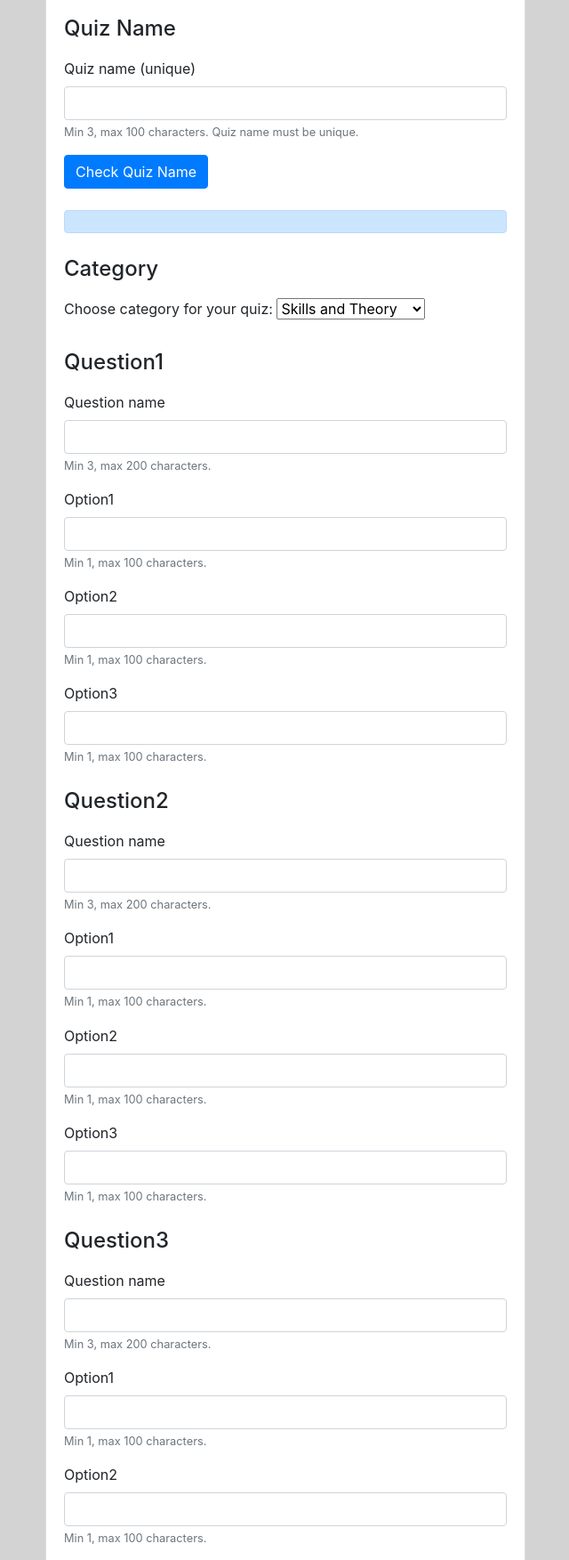
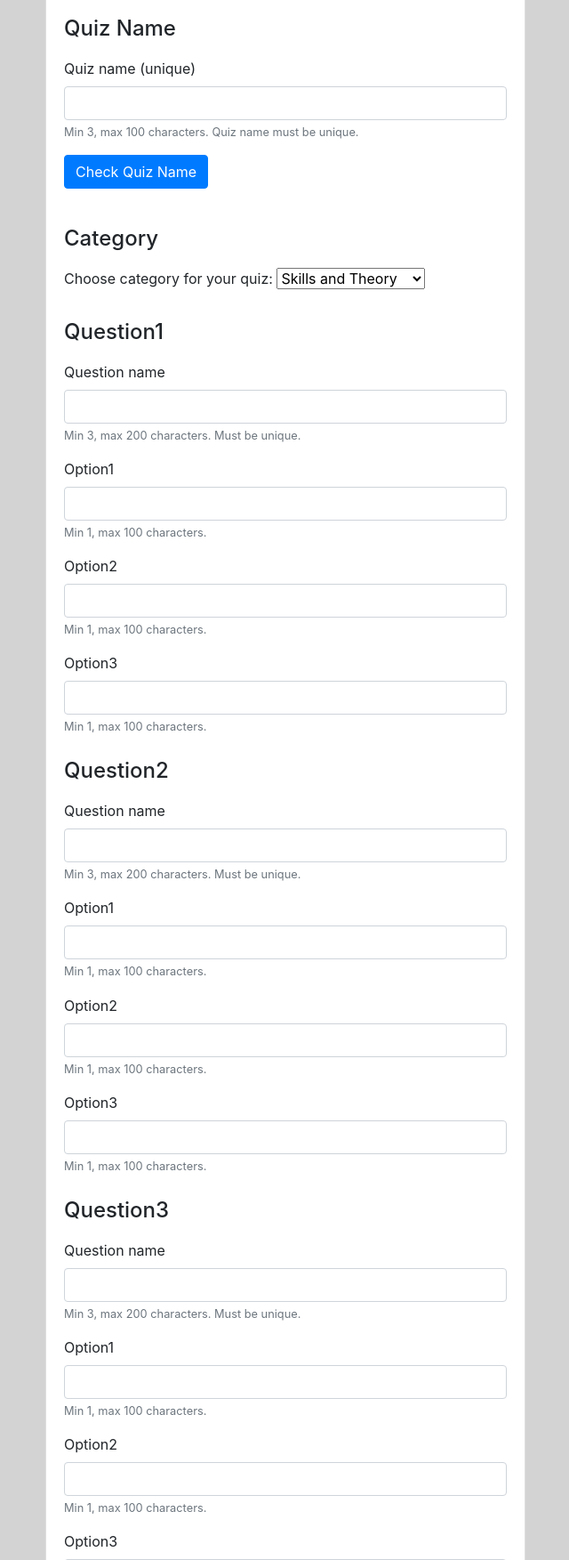
Before and after one commit to KooEeVee/24dbwebapp, a Flask app: page /newquiz in a window 1280 px wide. Shown: the part 406-2159 px from the top of the page at 89% size, without its empty margins (34-674 px from the left). Run offline with Flask 3, Linux system fonts and the light colour scheme; the visitor is signed in with stand-in values (Sample User, id 1).

Commit message:
add unique question validation

```diff
--- a/routes.py
+++ b/routes.py
@@ -112,37 +112,42 @@ def admin():
             option51=request.form["option51"]
             option52=request.form["option52"]
             option53=request.form["option53"]
-            quizzes.create_quiz(quizname, username)
-            quizid = quizzes.get_quizid(quizname)
-            quizzes.add_category(quizid, category)
-            quizzes.add_question(quizid, question1)
-            questionid = quizzes.get_questionid(question1)
-            quizzes.add_options(questionid, option11)
-            quizzes.add_options(questionid, option12)
-            quizzes.add_options(questionid, option13)
-            quizzes.add_question(quizid, question2)
-            questionid = quizzes.get_questionid(question2)
-            quizzes.add_options(questionid, option21)
-            quizzes.add_options(questionid, option22)
-            quizzes.add_options(questionid, option23)
-            quizzes.add_question(quizid, question3)
-            questionid = quizzes.get_questionid(question3)
-            quizzes.add_options(questionid, option31)
-            quizzes.add_options(questionid, option32)
-            quizzes.add_options(questionid, option33)
-            quizzes.add_question(quizid, question4)
-            questionid = quizzes.get_questionid(question4)
-            quizzes.add_options(questionid, option41)
-            quizzes.add_options(questionid, option42)
-            quizzes.add_options(questionid, option43)
-            quizzes.add_question(quizid, question5)
-            questionid = quizzes.get_questionid(question5)
-            quizzes.add_options(questionid, option51)
-            quizzes.add_options(questionid, option52)
-            quizzes.add_options(questionid, option53)
-            #username = session["username"]
-            dict_quizzes = quizzes.show_quizzes_toadmin(username)
-            return render_template("admin.html", dict_quizzes=dict_quizzes)
+            questions = [question1, question2, question3, question4, question5]
+            if len(questions) != len(set(questions)):
+                error = f"All questions must be unique, you can't have same question repeated in a quiz."
+                return render_template("newquiz.html", error=error)
+            else:
+                quizzes.create_quiz(quizname, username)
+                quizid = quizzes.get_quizid(quizname)
+                quizzes.add_category(quizid, category)
+                quizzes.add_question(quizid, question1)
+                questionid = quizzes.get_questionid(question1)
+                quizzes.add_options(questionid, option11)
+                quizzes.add_options(questionid, option12)
+                quizzes.add_options(questionid, option13)
+                quizzes.add_question(quizid, question2)
+                questionid = quizzes.get_questionid(question2)
+                quizzes.add_options(questionid, option21)
+                quizzes.add_options(questionid, option22)
+                quizzes.add_options(questionid, option23)
+                quizzes.add_question(quizid, question3)
+                questionid = quizzes.get_questionid(question3)
+                quizzes.add_options(questionid, option31)
+                quizzes.add_options(questionid, option32)
+                quizzes.add_options(questionid, option33)
+                quizzes.add_question(quizid, question4)
+                questionid = quizzes.get_questionid(question4)
+                quizzes.add_options(questionid, option41)
+                quizzes.add_options(questionid, option42)
+                quizzes.add_options(questionid, option43)
+                quizzes.add_question(quizid, question5)
+                questionid = quizzes.get_questionid(question5)
+                quizzes.add_options(questionid, option51)
+                quizzes.add_options(questionid, option52)
+                quizzes.add_options(questionid, option53)
+                #username = session["username"]
+                dict_quizzes = quizzes.show_quizzes_toadmin(username)
+                return render_template("admin.html", dict_quizzes=dict_quizzes)
 
 @app.route("/user")
 def user():
@@ -310,7 +315,7 @@ def newquiz():
                 message = (f"Quiz name {quizname} already exists. Please choose a different one.")
                 return render_template("newquiz.html", message=message)
             else:
-                message = (f"Success! Please continue to set questions and options. Submit all questions and options at once, you can't edit them later.")
+                message = (f"Success! Please continue to set questions and options. Submit all questions and options at once, you can't edit them later. All fields are required and questions must be unique.")
                 #quizzes.create_quiz(quizname, username)
                 return render_template("newquiz.html", quizname=quizname, username=username, message=message)
 
--- a/templates/newquiz.html
+++ b/templates/newquiz.html
@@ -24,9 +24,15 @@
 </form>
 
 <br>
-<div class="alert alert-primary" role="alert">
-  {{ message }}
-</div>
+{% if message %}
+  <div class="alert alert-primary" role="alert">
+    {{ message }}
+  </div>
+
+{% else %}
+{% endif %}
+
+
 <H3>{{ quizname }}</H3>
 
 <form action="/admin" method="POST">
@@ -43,11 +49,19 @@
         <option value="Movies and Games">Movies and Games </option>
     </select>
   </div>
+
+  {% if error %}
+    <div class="alert alert-warning" role="alert">
+      {{ error }}
+    </div>
+  {% else %}
+  {% endif %}
+
   <div class="form-group">
     <h4>Question1</H4>
     <label for="question1">Question name</label>
     <input type="text" class="form-control" id="question1", name="question1", minlength="3", maxlength="200", required="True" aria-describedby="questionHelp">
-    <small id="questionHelp" class="form-text text-muted">Min 3, max 200 characters.</small>
+    <small id="questionHelp" class="form-text text-muted">Min 3, max 200 characters. Must be unique.</small>
   </div>
   <div class="form-group">
     <label for="option11">Option1</label>
@@ -68,7 +82,7 @@
     <h4>Question2</H4>
     <label for="question2">Question name</label>
     <input type="text" class="form-control" id="question2", name="question2", minlength="3", maxlength="200", required="True" aria-describedby="questionHelp">
-    <small id="questionHelp" class="form-text text-muted">Min 3, max 200 characters.</small>
+    <small id="questionHelp" class="form-text text-muted">Min 3, max 200 characters. Must be unique.</small>
   </div>
   <div class="form-group">
     <label for="option21">Option1</label>
@@ -89,7 +103,7 @@
     <h4>Question3</H4>
     <label for="question3">Question name</label>
     <input type="text" class="form-control" id="question3", name="question3", minlength="3", maxlength="200", required="True" aria-describedby="questionHelp">
-    <small id="questionHelp" class="form-text text-muted">Min 3, max 200 characters.</small>
+    <small id="questionHelp" class="form-text text-muted">Min 3, max 200 characters. Must be unique.</small>
   </div>
   <div class="form-group">
     <label for="option31">Option1</label>
@@ -110,7 +124,7 @@
     <h4>Question4</H4>
     <label for="question4">Question name</label>
     <input type="text" class="form-control" id="question4", name="question4", minlength="3", maxlength="200", required="True" aria-describedby="questionHelp">
-    <small id="questionHelp" class="form-text text-muted">Min 3, max 200 characters.</small>
+    <small id="questionHelp" class="form-text text-muted">Min 3, max 200 characters. Must be unique.</small>
   </div>
   <div class="form-group">
     <label for="option41">Option1</label>
@@ -131,7 +145,7 @@
     <h4>Question5</H4>
     <label for="question5">Question name</label>
     <input type="text" class="form-control" id="question5", name="question5", minlength="3", maxlength="200", required="True" aria-describedby="questionHelp">
-    <small id="questionHelp" class="form-text text-muted">Min 3, max 200 characters.</small>
+    <small id="questionHelp" class="form-text text-muted">Min 3, max 200 characters. Must be unique.</small>
   </div>
   <div class="form-group">
     <label for="option51">Option1</label>
```
Also changed, not shown: README.md.
